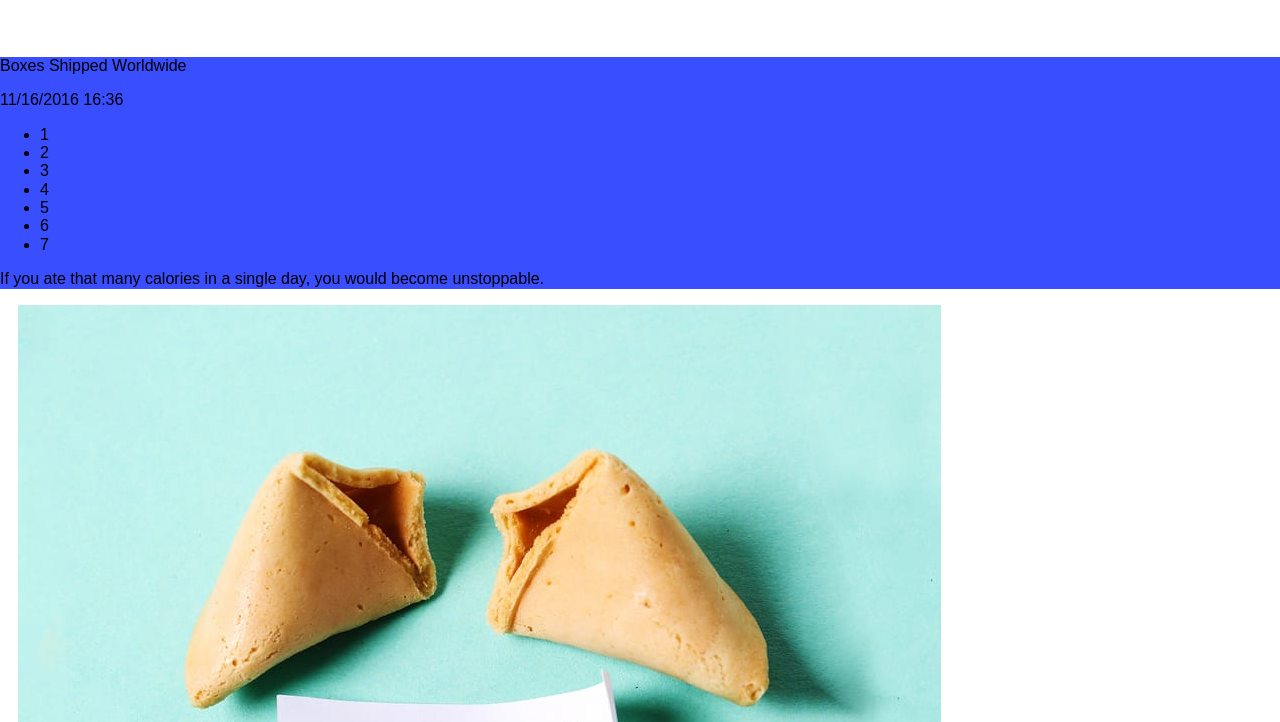
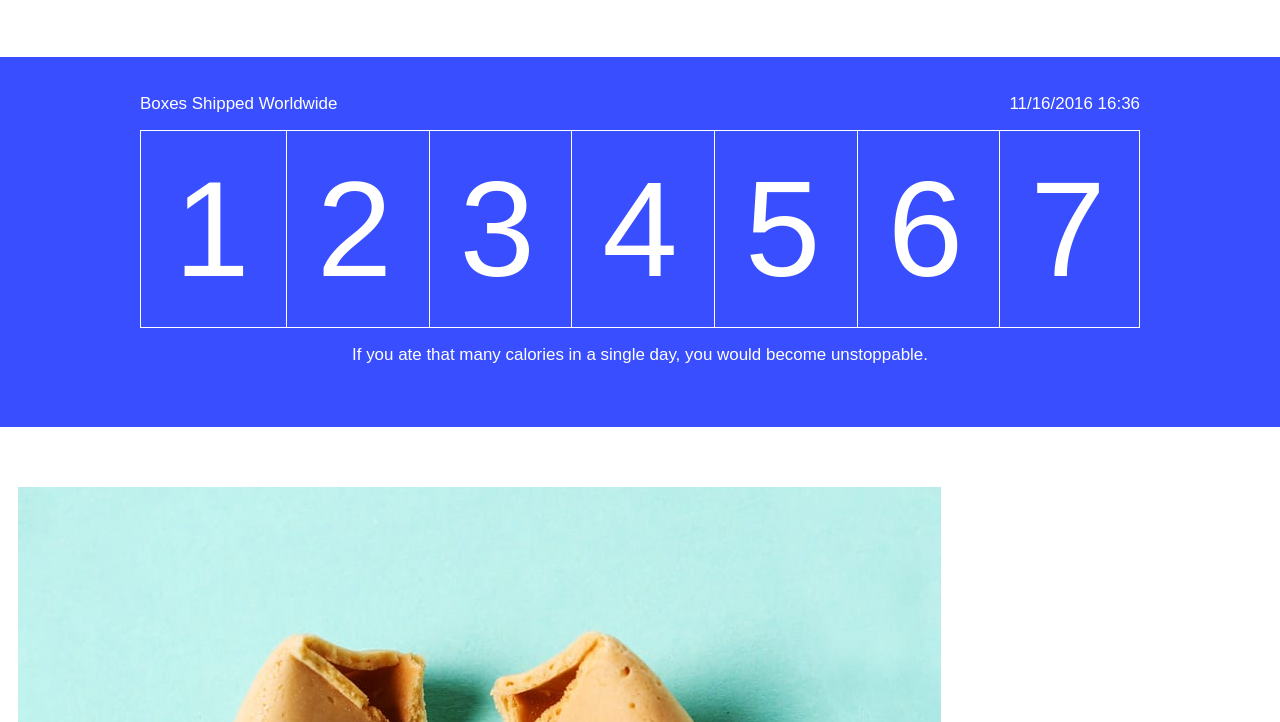
Before and after one commit to AnaSapuri/Proyecto, a website: page index.html in a window 1280 px wide. Shown: the part 718-1440 px from the top of the page. Drawn offline with nearby package versions, Linux system fonts and the light colour scheme; files that its build step writes are made by us from their sources; files whose address does not match are found by name.

Commit message:
Cambios html terminado css section two

```diff
--- a/index.html
+++ b/index.html
@@ -44,7 +44,8 @@
 
 <!-- Section Two -->
 	<section class="sectwo">
-		<div class="sectwoText">
+		<div class="sectwoWrapper">
+			<div class="sectwoWrapperText">
 				<p>
 					Boxes Shipped Worldwide
 				</p>
@@ -52,27 +53,26 @@
 					11/16/2016 16:36
 				</p>
 			</div>
-		<div class="sectwoCounter">
-			<ul>
-				<li>1</li>
-				<li>2</li>
-				<li>3</li>
-				<li>4</li>
-				<li>5</li>
-				<li>6</li>
-				<li>7</li>
-			</ul>
+			<div class="sectwoWrapperCounter">
+				<div class="number">1</div>
+				<div class="numberBorder">2</div>
+				<div class="numberBorder">3</div>
+				<div class="numberBorder">4</div>
+				<div class="numberBorder">5</div>
+				<div class="numberBorder">6</div>
+				<div class="numberBorder">7</div>
 			</div>
-		<div class="sectwoCenter">
+			<div class="sectwoWrapperCenter">
 				<p>
 					If you ate that many calories in a single day, you would become unstoppable.
 				</p>
+			</div>
 		</div>
 	</section>
 <!-- Section Three -->
 	<section class="sectth">
 		<div class="sectthImage">
-			<img src="./src/images/cookies.jpg" alt="">
+			<img src="./src/images/cookies.jpg" alt="Cookie">
 		</div>
 		<div class="sectthText">
 			<h3>Case Study</h3>
--- a/src/sass/index.scss
+++ b/src/sass/index.scss
@@ -49,12 +49,40 @@ body, html {
 // Section Two
 .sectwo {
 	background-color:#394EFF;
+	color:#FFFFFF;
+	font-size:1.06em;
+	&Wrapper {
+		max-width: 1000px;
+		margin: 0 auto;
+		padding: 20px 0;
+		&Text {
+			display: flex;
+			justify-content: space-between;
+		}
+		&Counter {
+			display: flex;
+			justify-content: space-around;
+			border: 1px #FFFFFF solid;
+			font-size: 8em;
+			.number {
+				padding: 20px 30px;
+				&Border {
+					border-left: 1px #FFFFFF solid;
+					padding: 20px 30px;
+				}
+			}
+		}
+		&Center {
+			text-align: center;
+			padding-bottom: 25px;
+		}
+	}
 }
 
 // Section Three
 .sectth {
 	max-width:1245px;
-	margin: 0 auto;
+	margin: 60px auto;
 }
 
 // Section Four
```
Lines whose indentation alone changed are shown as unchanged.
